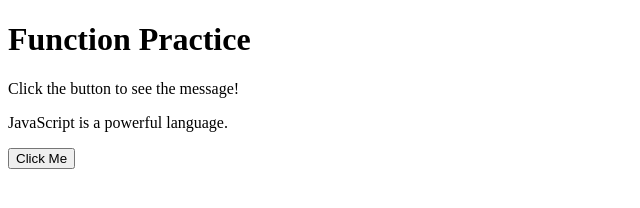
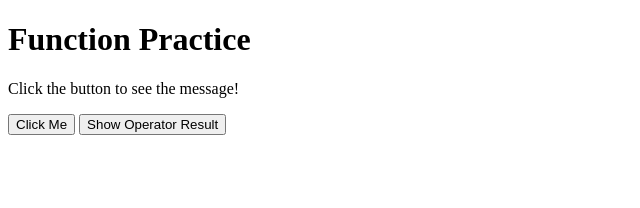
Before and after one commit to ponczokjozsef-create/JavaScript-Projects, a plain HTML site: page Basic JavaScript Projects/Project2_functions/index.html in a window 1280 px wide. Shown: the whole page, without its empty margins (0-640 px from the left). Drawn offline with Linux system fonts and the light colour scheme.

Commit message:
Convert operator code to function and add button trigger

```diff
--- a/Basic JavaScript Projects/Project2_functions/JS/main.js
+++ b/Basic JavaScript Projects/Project2_functions/JS/main.js
@@ -1,7 +1,9 @@
 // Uses the += operator to concatenate a string, then displays it using document.getElementById
-let baseText = "JavaScript ";
-baseText += "is a powerful language.";
-document.getElementById("operatorOutput").innerHTML = baseText;
+function showOperatorResult() {
+  let baseText = "JavaScript ";
+  baseText += "is a powerful language.";
+  document.getElementById("operatorOutput").innerHTML = baseText;
+}
 
 // Function that updates the paragraph text using two variables and document.getElementById
 function updateMessage() {
--- a/Basic JavaScript Projects/Project2_functions/index.html
+++ b/Basic JavaScript Projects/Project2_functions/index.html
@@ -12,6 +12,7 @@
   <p id="operatorOutput"></p>
 
   <button onclick="updateMessage()">Click Me</button>
+  <button onclick="showOperatorResult()">Show Operator Result</button>
 
   <script src="JS/main.js"></script>
 
```
